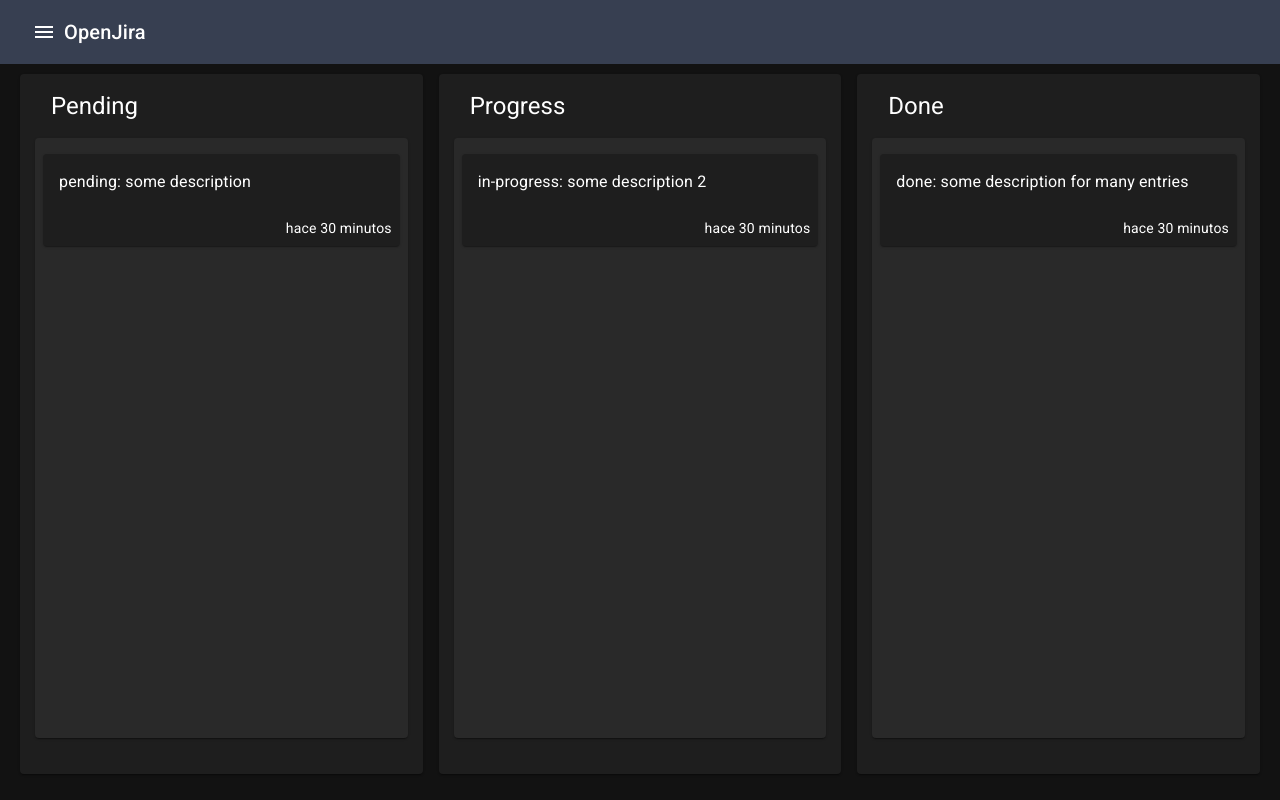
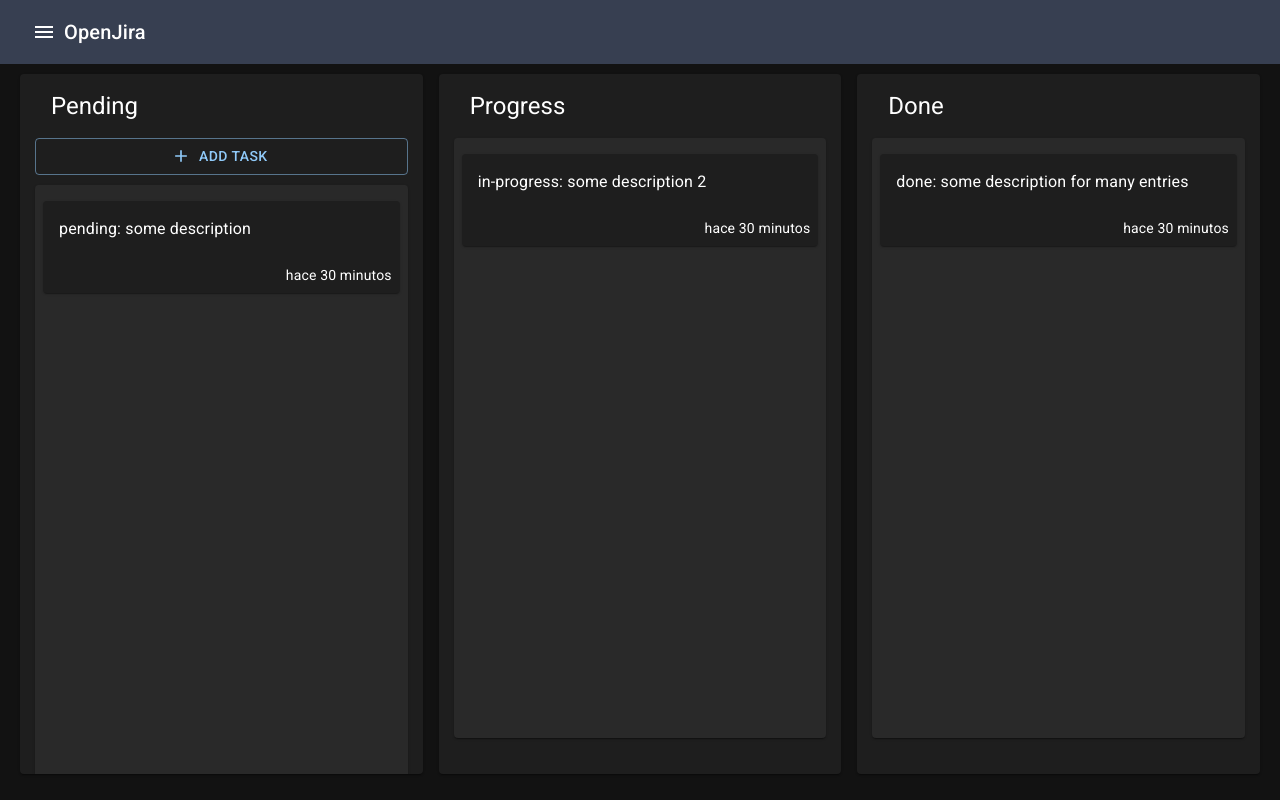
Before and after one commit to Next-Front/Open-Jira, a Next.js app: page / in a window 1280 px wide. Built offline with nearby package versions, Linux system fonts and the light colour scheme.

Commit message:
form add task

```diff
--- /dev/null
+++ b/components/ui/NewEntry.tsx
@@ -0,0 +1,58 @@
+import { useState } from 'react';
+import { Box, Button, TextField } from '@mui/material'
+import SaveIcon from '@mui/icons-material/Save';
+import AddIcon from '@mui/icons-material/Add';
+
+const NewEntry = () => {
+
+  const [isAdding, setIsAdding] = useState(false)
+  const [textTask, setTextTask] = useState('')
+
+  return (
+    <Box pb='10px'>
+      {
+        isAdding ? (
+          <>
+            <TextField
+              fullWidth
+              sx={{ marginTop: 2, mb: 1 }}
+              placeholder='New Entry'
+              autoFocus
+              multiline
+              label='New Entry'
+              value={textTask}
+              onChange={(e) => setTextTask(e.target.value)}
+            />
+            <Box display='flex' justifyContent='space-between'>
+              <Button
+                variant='text'
+                onClick={() => setIsAdding(false)}
+              >
+                Cancelar
+              </Button>
+              <Button
+                variant='outlined'
+                color='primary'
+                endIcon={<SaveIcon />}
+                disabled={!textTask}
+              >
+                Save
+              </Button>
+            </Box>
+          </>
+        ) : (
+          <Button
+            startIcon={<AddIcon />}
+            fullWidth
+            variant='outlined'
+            onClick={() => setIsAdding(!isAdding)}
+          >
+            Add task
+          </Button>
+        )
+      }
+    </Box>
+  )
+}
+
+export default NewEntry
--- a/pages/index.tsx
+++ b/pages/index.tsx
@@ -2,6 +2,7 @@
 import { Card, CardHeader, Grid } from '@mui/material'
 import Layout from '../components/layouts/Layout';
 import EntryList from '../components/ui/EntryList';
+import NewEntry from '../components/ui/NewEntry';
 
 const Home: NextPage = () => {
   return (
@@ -11,6 +12,7 @@
         <Grid item xs={12} sm={4} >
           <Card sx={{ height: 'calc(100vh - 100px)', padding: '0px 15px' }}>
             <CardHeader title='Pending' />
+            <NewEntry />
             <EntryList status='pending' />
           </Card>
         </Grid>
```
